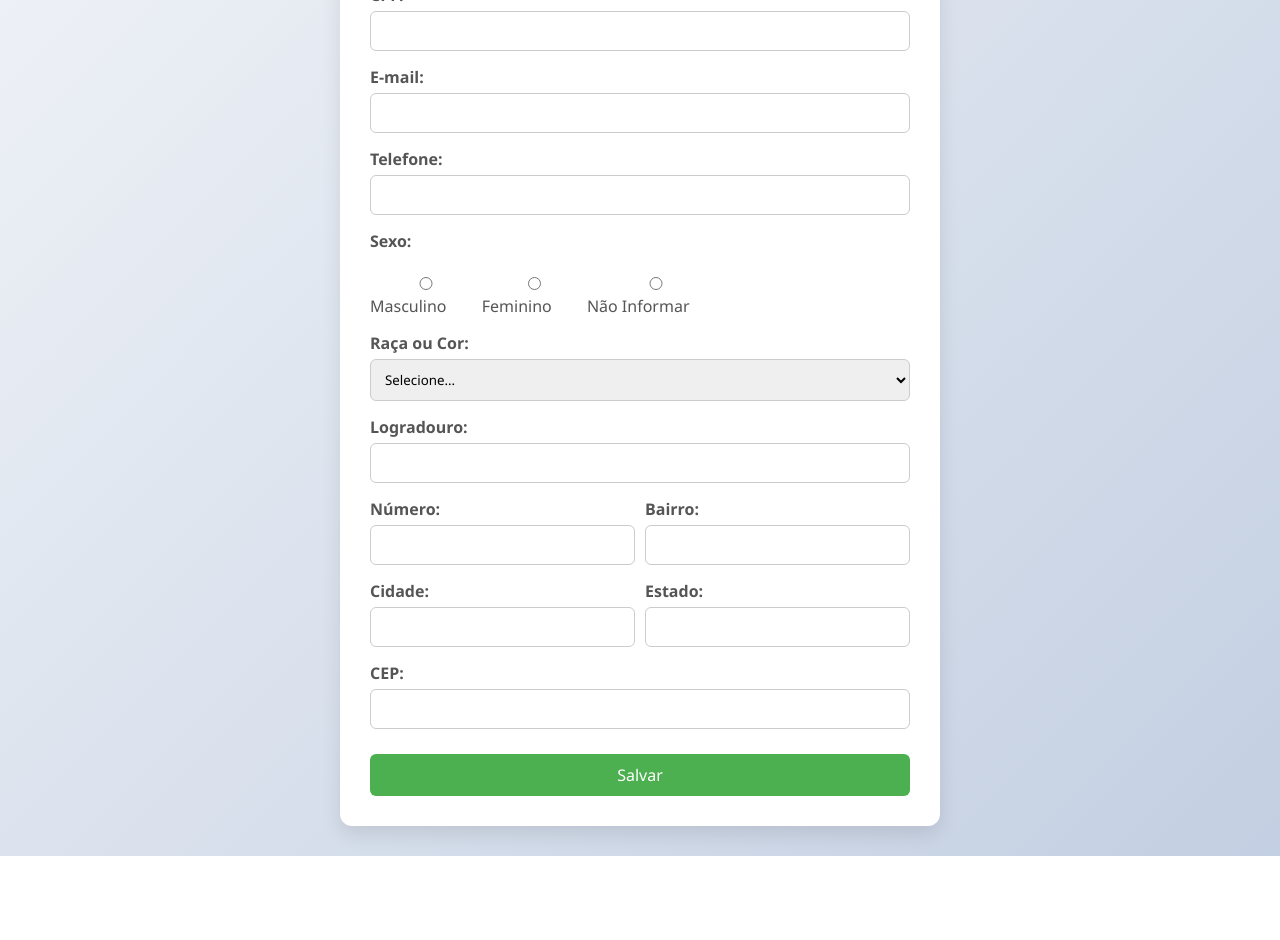
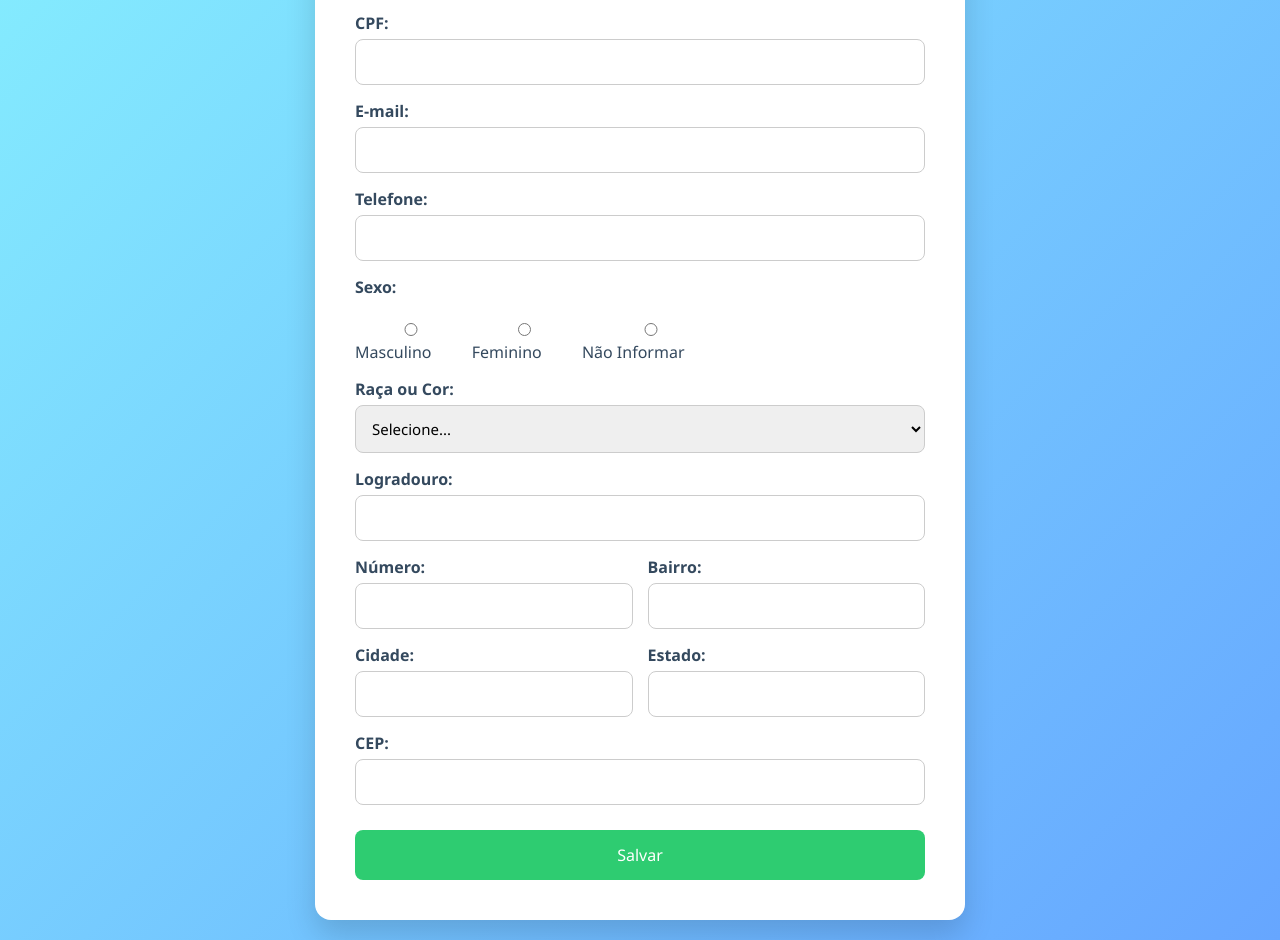
Before and after one commit to Matheus-henryke/site-cadastro, a plain HTML site: page index.html in a window 1280 px wide. Shown: the part 408-1348 px from the top of the page. Before the commit the page ends 1264 px from the top, so only its background shows below. Drawn offline with Linux system fonts and the light colour scheme.

Commit message:
Update index.html

```diff
--- a/index.html
+++ b/index.html
@@ -1,3 +1,5 @@
+
+
 
 
 <!DOCTYPE html>
@@ -15,47 +17,60 @@
     body {
       margin: 0;
       padding: 0;
-            background: linear-gradient(135deg, #f5f7fa, #c3cfe2);
+      background: linear-gradient(135deg, #89f7fe, #66a6ff);
       display: flex;
       justify-content: center;
-            align-items: flex-start;
+      align-items: center;
       min-height: 100vh;
-            padding: 30px;
+      padding: 20px;
     }
 
     form {
-            background-color: #fff;
-            padding: 30px;
-            border-radius: 12px;
-            box-shadow: 0 8px 20px rgba(0, 0, 0, 0.1);
+      background: #ffffff;
+      padding: 40px;
+      border-radius: 16px;
+      box-shadow: 0 15px 30px rgba(0, 0, 0, 0.15);
       width: 100%;
-            max-width: 600px;
+      max-width: 650px;
+      animation: fadeIn 1s ease;
+    }
+
+    @keyframes fadeIn {
+      from { opacity: 0; transform: translateY(20px); }
+      to { opacity: 1; transform: translateY(0); }
     }
 
     h1 {
       text-align: center;
-            color: #333;
-            margin-bottom: 20px;
+      color: #2c3e50;
+      margin-bottom: 30px;
     }
 
     label {
       display: block;
       margin-top: 15px;
       font-weight: bold;
-            color: #555;
+      color: #34495e;
     }
 
     input, select {
       width: 100%;
-            padding: 10px;
-            border-radius: 6px;
+      padding: 12px;
+      border-radius: 8px;
       border: 1px solid #ccc;
       margin-top: 5px;
+      font-size: 15px;
+      transition: border-color 0.3s;
+    }
+
+    input:focus, select:focus {
+      border-color: #3498db;
+      outline: none;
     }
 
     .sexo-options {
       display: flex;
-            gap: 10px;
+      gap: 15px;
       margin-top: 5px;
     }
 
@@ -65,7 +80,7 @@
 
     .form-row {
       display: flex;
-            gap: 10px;
+      gap: 15px;
     }
 
     .form-row > div {
@@ -73,23 +88,32 @@
     }
 
     input[type="submit"] {
-            background-color: #4CAF50;
+      background-color: #2ecc71;
       color: white;
       border: none;
       margin-top: 25px;
+      padding: 14px;
+      font-size: 16px;
+      border-radius: 8px;
       cursor: pointer;
-            font-size: 16px;
-            transition: background 0.3s;
+      transition: background 0.3s, transform 0.2s;
     }
 
     input[type="submit"]:hover {
-            background-color: #388e3c;
+      background-color: #27ae60;
+      transform: scale(1.03);
     }
 
     footer {
       margin-top: 30px;
       text-align: center;
       color: #777;
+    }
+
+    @media (max-width: 600px) {
+      .form-row {
+        flex-direction: column;
+      }
     }
   </style>
 </head>
```
Lines whose indentation alone changed are shown as unchanged.
